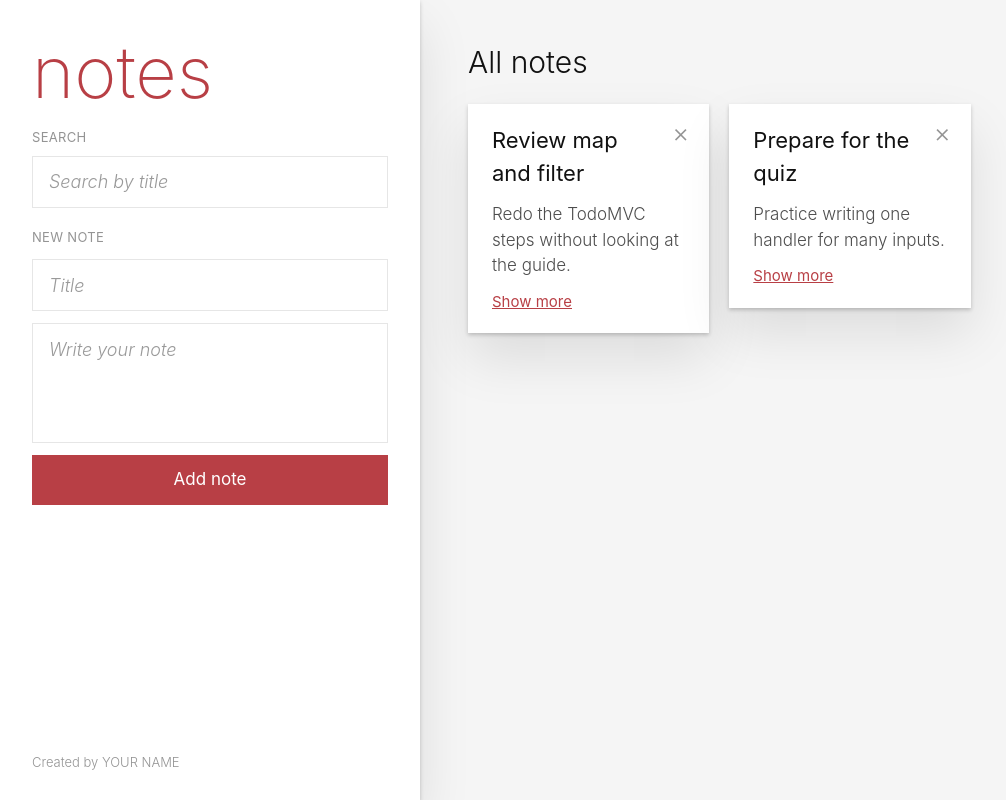
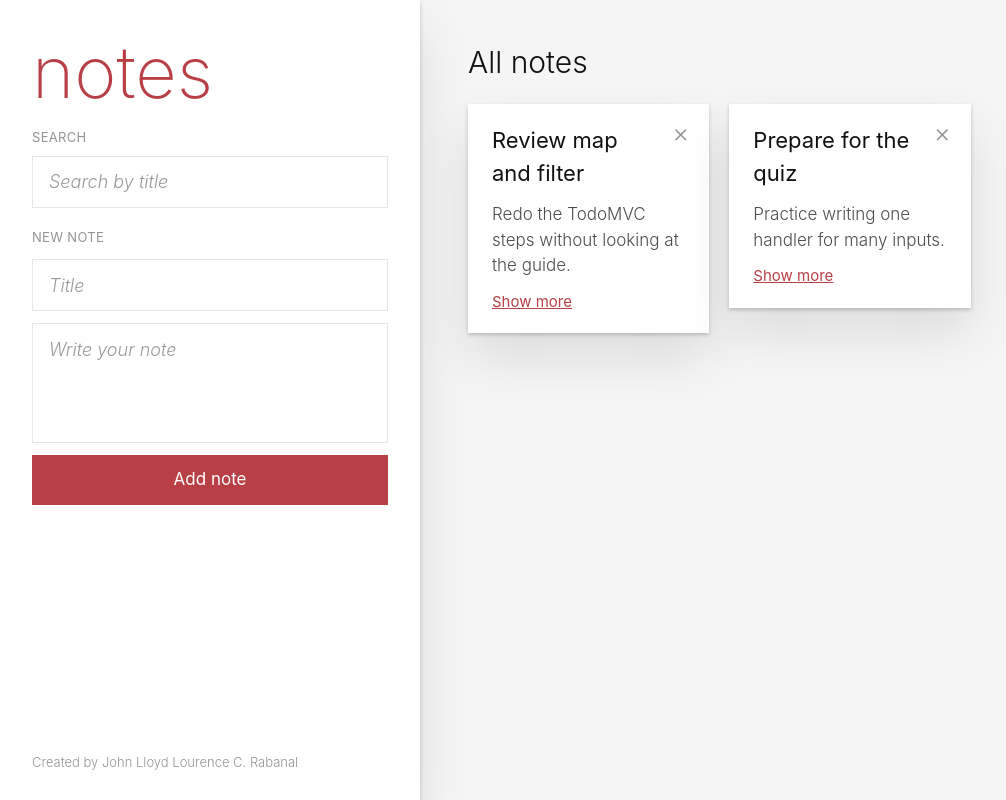
Before and after one commit to JohnlloydlourenceRabanal/csit340g5-notes, a React (Vite) app: page / in a window 1280 px wide. Shown: the whole page, without its empty margins (0-1006 px from the left). Built offline with nearby package versions, Linux system fonts and the light colour scheme.

Commit message:
chore: replace YOUR NAME with John Lloyd Lourence C. Rabanal

```diff
--- a/src/App.jsx
+++ b/src/App.jsx
@@ -5,7 +5,7 @@ function App() {
   return (
     <div className="bg-[#f5f5f5] font-light text-[#111]">
       <Notes />
-      <Info name="YOUR NAME" />
+      <Info name="John Lloyd Lourence C. Rabanal" />
     </div>
   )
 }
```
